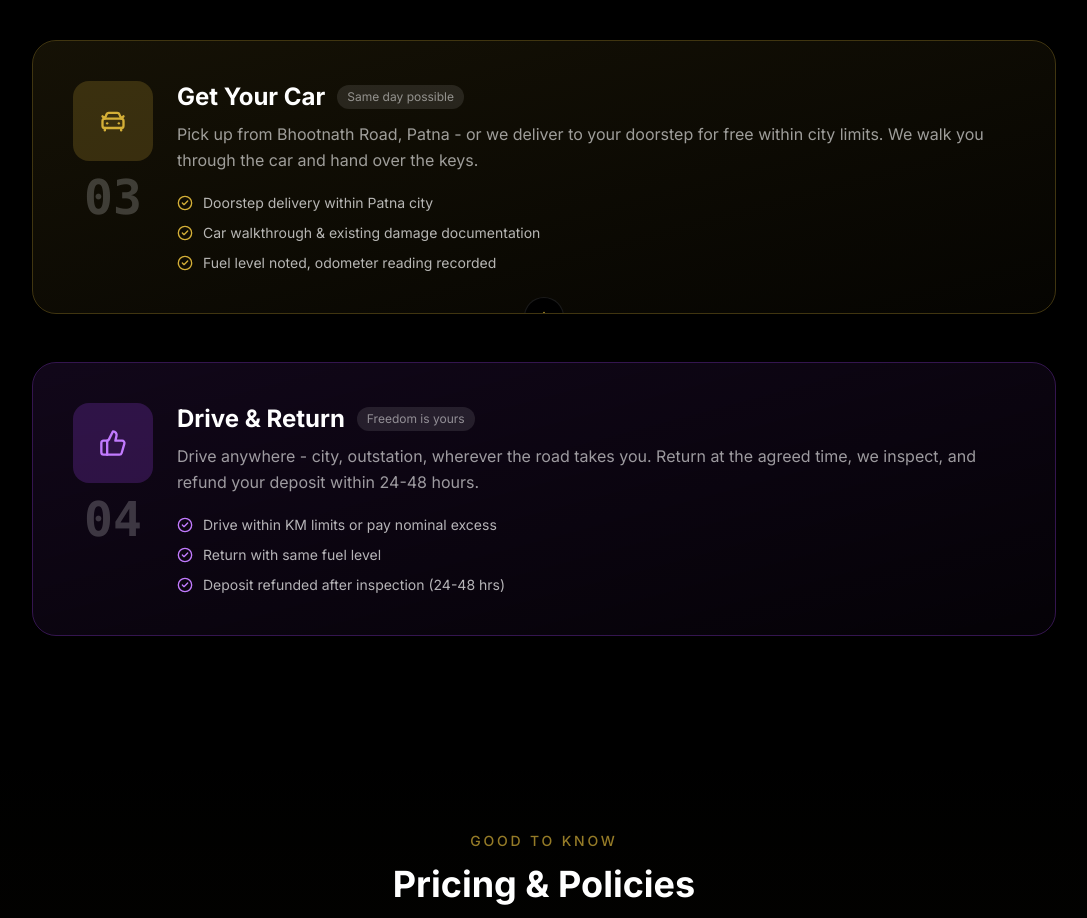
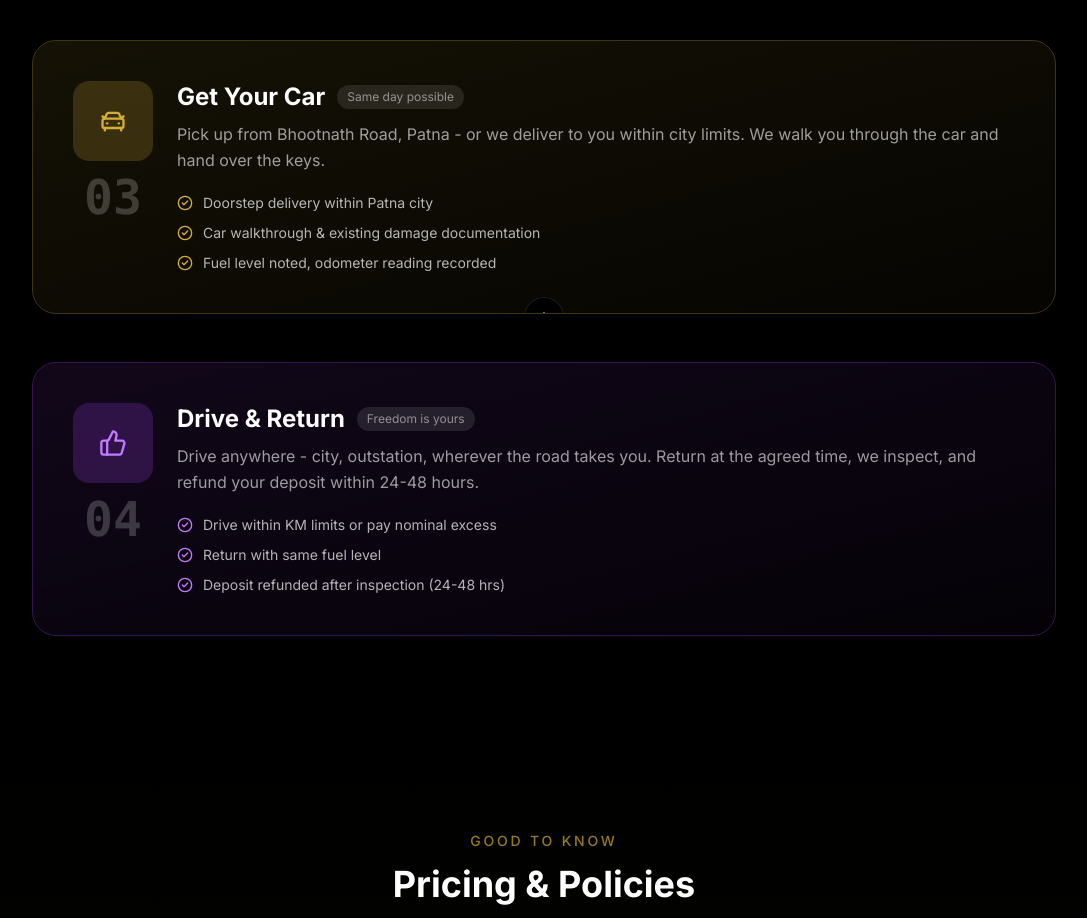
Before and after one commit to rvshekhar10/drivana, a Next.js app: page /how-it-works in a window 1280 px wide. Shown: the part 1260-2178 px from the top of the page, without its empty margins (96-1183 px from the left). Built offline with nearby package versions, Linux system fonts and the light colour scheme.

Commit message:
doorstep delivery

```diff
--- a/src/app/contact/ContactClient.tsx
+++ b/src/app/contact/ContactClient.tsx
@@ -275,7 +275,7 @@ export default function ContactClient() {
                         Doorstep Delivery
                       </p>
                       <p className="text-white/60 text-sm mt-0.5">
-                        Free within Patna city limits.
+                        Within Patna city limits.
                         <br />
                         Airport pickup available.
                       </p>
--- a/src/app/how-it-works/HowItWorksClient.tsx
+++ b/src/app/how-it-works/HowItWorksClient.tsx
@@ -64,7 +64,7 @@ const steps = [
     title: "Get Your Car",
     subtitle: "Same day possible",
     description:
-      "Pick up from Bhootnath Road, Patna - or we deliver to your doorstep for free within city limits. We walk you through the car and hand over the keys.",
+      "Pick up from Bhootnath Road, Patna - or we deliver to you within city limits. We walk you through the car and hand over the keys.",
     details: [
       "Doorstep delivery within Patna city",
       "Car walkthrough & existing damage documentation",
```
